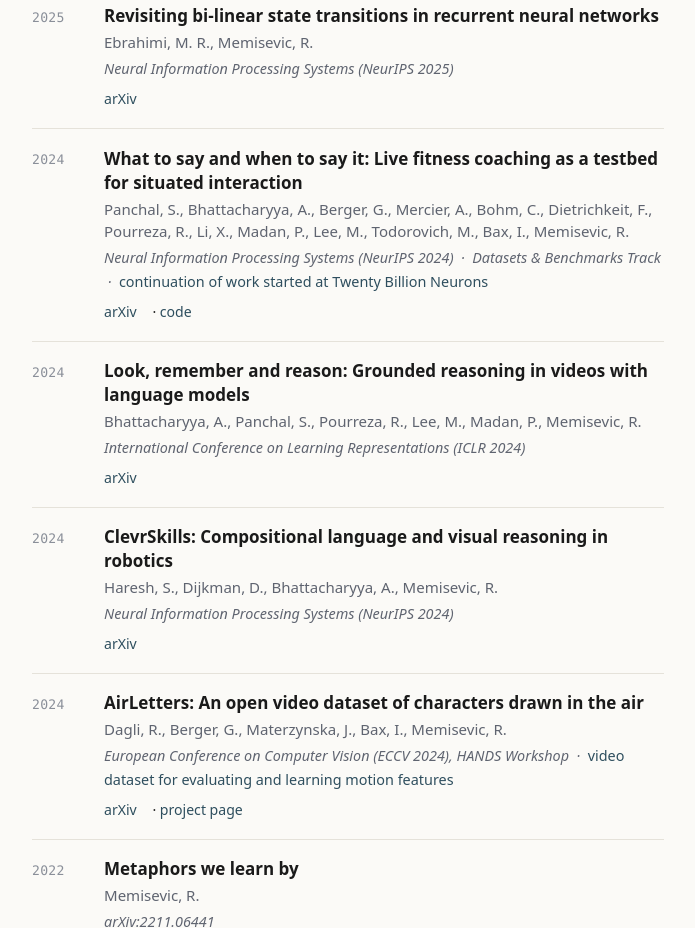
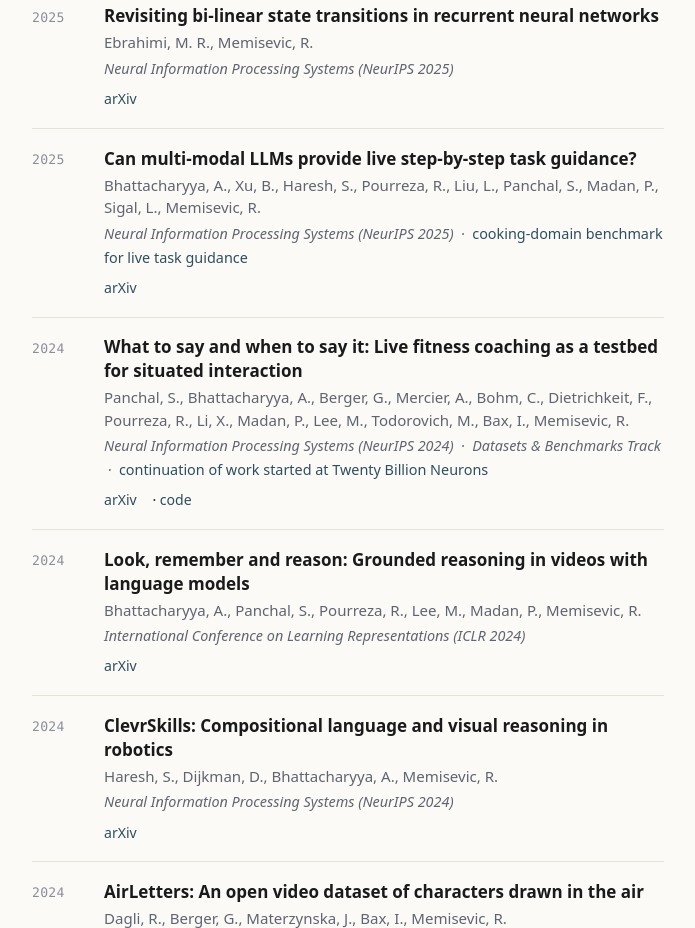
Before and after one commit to memisevic/memisevic.github.io, a plain HTML site: page index.html in a window 1280 px wide. Shown: the part 1960-2888 px from the top of the page, without its empty margins (292-987 px from the left). Drawn offline with Linux system fonts and the light colour scheme.

Commit message:
Add NeurIPS 2025 "Can Multi-Modal LLMs Provide Live Step-by-Step Task Guidance?"
Adds a second 2025 entry to Selected publications — the cooking-domain
live task guidance benchmark paper (Bhattacharyya, Xu, Haresh, Pourreza,
Liu, Panchal, Madan, Sigal, Memisevic). Fills a gap in the 2025 group
and surfaces the cooking-instruction thread.

Co-Authored-By: Claude Opus 4.7 <noreply@anthropic.com>

```diff
--- a/index.html
+++ b/index.html
@@ -216,6 +216,16 @@
           <div class="pub__authors">Ebrahimi, M. R., Memisevic, R.</div>
           <div class="pub__venue">Neural Information Processing Systems (NeurIPS 2025)</div>
           <div class="pub__links"><a href="https://arxiv.org/abs/2505.21749">arXiv</a></div>
+        </div>
+      </li>
+
+      <li>
+        <div class="pub__meta">2025</div>
+        <div class="pub__body">
+          <div class="pub__title">Can multi-modal LLMs provide live step-by-step task guidance?</div>
+          <div class="pub__authors">Bhattacharyya, A., Xu, B., Haresh, S., Pourreza, R., Liu, L., Panchal, S., Madan, P., Sigal, L., Memisevic, R.</div>
+          <div class="pub__venue">Neural Information Processing Systems (NeurIPS 2025) &nbsp;·&nbsp; <em>cooking-domain benchmark for live task guidance</em></div>
+          <div class="pub__links"><a href="https://arxiv.org/abs/2511.21998">arXiv</a></div>
         </div>
       </li>
 
```
